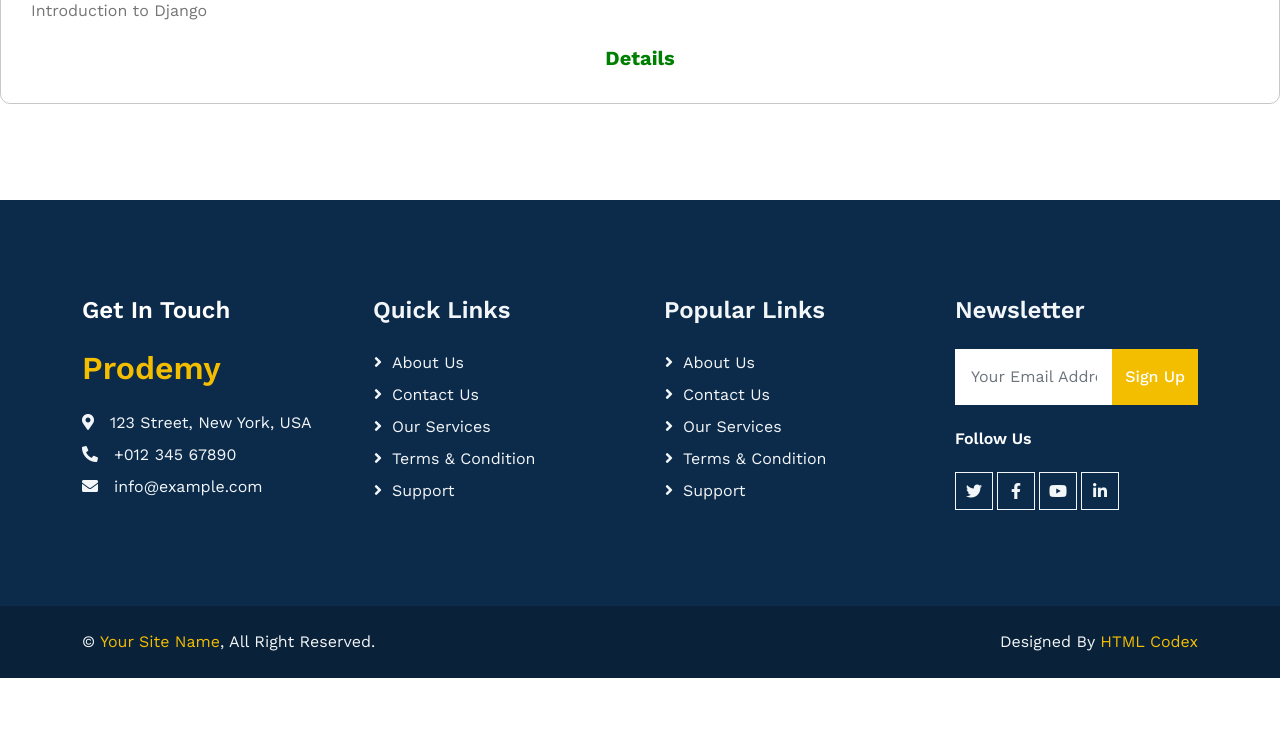
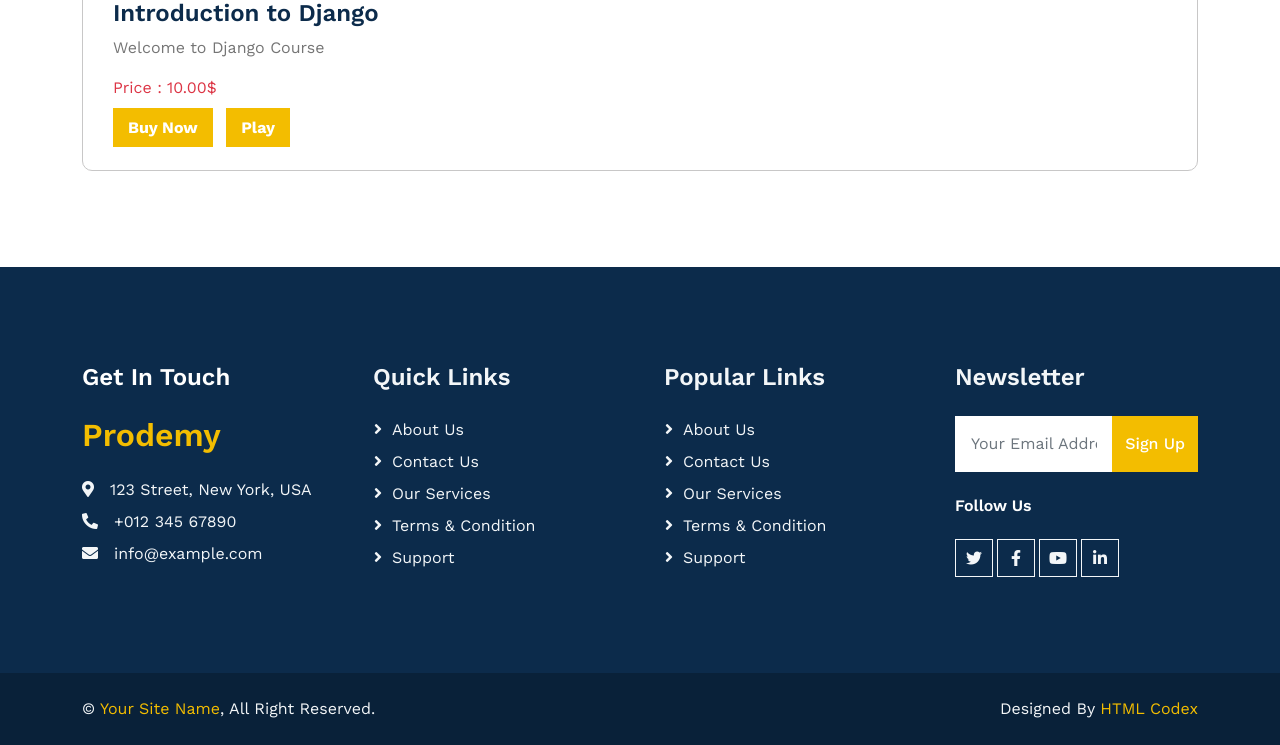
Before and after one commit to Muk74dir/Prodemy, a Django app: page /account/category_details/django/ in a window 1280 px wide. Shown: the part 537-1282 px from the top of the page. Before the commit the page ends 1215 px from the top, so only its background shows below. Run offline with Django 4.2, Linux system fonts and the light colour scheme; data comes from the database, SQL or seed files in the repository; some libraries are stand-ins or nearby versions.

Commit message:
update ui of details page

```diff
--- a/ProdemyApp/templates/views/category_details.html
+++ b/ProdemyApp/templates/views/category_details.html
@@ -5,24 +5,27 @@
 
 <h1 style="text-align: center; margin: 20px; ">{{category.name}}</h1>
 
-<div class="category-container">
-
-
-
+<div class="category-container container">
     {% for course in Courses %}
     <div class="category-card">
         <div class="category_name">
             {{ course.name }}
         </div>
+        <div class="image-container">
+            {% if course.image %}
+            <img src="{{ course.image.url }}" alt="{{ course.name }}" class="category-image">
+            {% endif %}
+        </div>
 
-        {% if course.image %}
-        <img src="{{ course.image.url }}" alt="{{ course.name }}" class="category-image">
-        {% endif %}
+        <div>
+            <h4>{{ course.title }}</h4>
+            <p>{{ course.description }}</p>
+            <p class="text-danger fw-semibold"> Price : {{ course.price }}$</p>
+        </div>
 
-        <div> {{ course.title }} </div>
-
-        <div class="category-details">
-            <a href="#" class="category-details">Details</a>
+        <div class="buy-now-btn">
+            <a href="#" class="btn-primary">Buy Now</a>
+            <a href="#" class="btn-primary ms-2">Play</a>
         </div>
     </div>
     {% endfor %}
@@ -50,6 +53,13 @@
 
     .course-title {
         margin-top: 20px;
+    }
+
+    .buy-now-btn a {
+        text-decoration: none;
+        padding: 10px 15px;
+        color: #fff;
+        font-weight: bold;
     }
 
     .course-image-container {
@@ -94,7 +104,6 @@
 
     .category-card:hover .category-image {
         transform: scale(1.02);
-        /* Apply a scale transformation on hover */
     }
 </style>
 
--- a/templates/index.html
+++ b/templates/index.html
@@ -161,7 +161,7 @@
     <div class="container">
         <div class="text-center mx-auto mb-5 wow fadeInUp" data-wow-delay="0.1s" style="max-width: 500px;">
             <h6 class="text-primary text-uppercase mb-2">Trending Courses</h6>
-            <h1 class="display-6 mb-4">Our Courses Upskill You With Fundamental Training</h1>
+            <h1 class="display-6 mb-4">Our Courses Upskill You With Fundamental Concept.</h1>
         </div>
         <div class="row g-4 justify-content-center">
             {% for course in courses %}
@@ -272,7 +272,7 @@
             <div class="col-lg-3 col-md-6 wow fadeInUp" data-wow-delay="0.1s">
                 <div class="team-item position-relative">
                     <div class="position-relative">
-                        <img class="img-fluid" style="height: 300px;" src="{{user.image.url}}" alt="">
+                        <img class="img-fluid w-100" style="height: 300px;" src="{{user.image.url}}" alt="">
                         <div class="team-social text-center">
                             <a class="btn btn-square btn-outline-primary border-2 m-1" href=""><i
                                     class="fab fa-facebook-f"></i></a>
```
